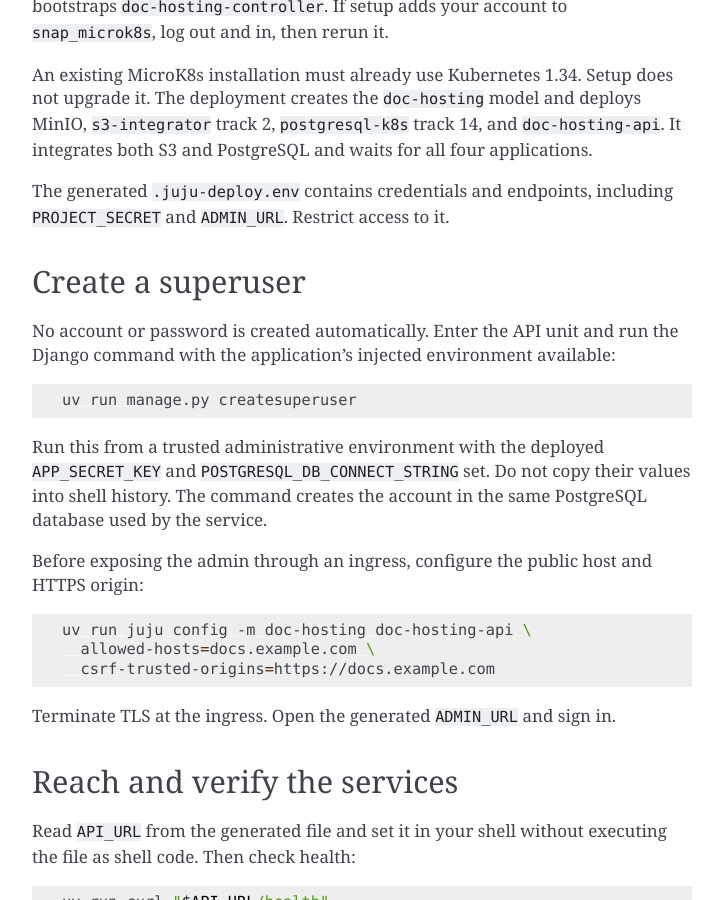
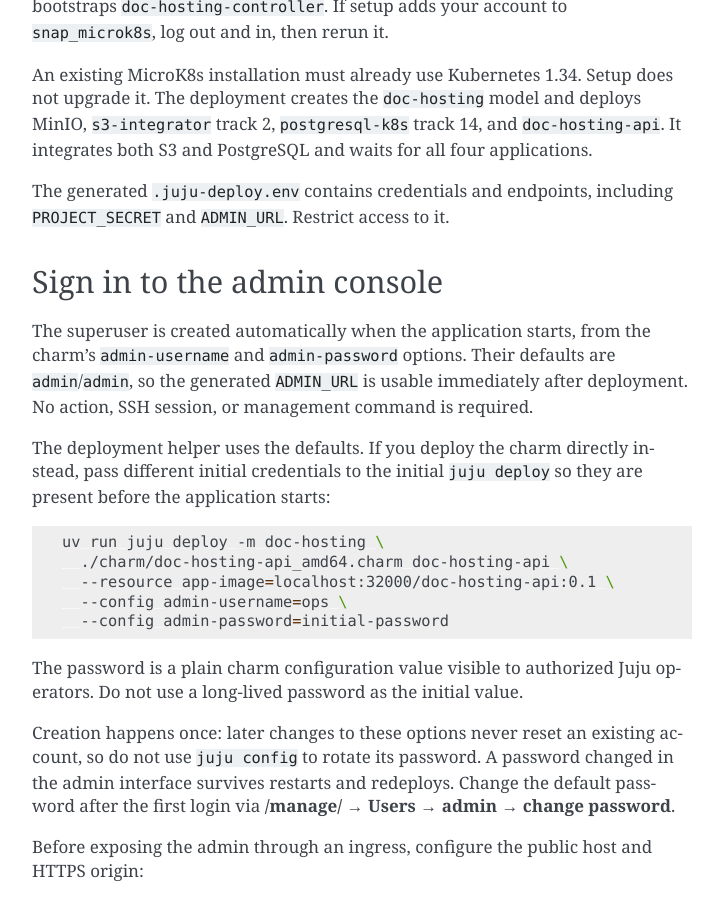
Before and after one commit to SecondSkoll/doc-hosting, a Sphinx documentation site: the page built from docs/how-to/deploy-the-poc-locally.rst, in a window 1280 px wide and 900 px high, scrolled down 717 px. Shown: the whole window, without its empty margins (388-1111 px from the left). Built offline with Sphinx 7.4.7, drawn with Linux system fonts in a browser that asks for light colours; some of the changed text lies outside the part shown.

Commit message:
feat: default Django superuser setup

```diff
--- a/docs/conf.py
+++ b/docs/conf.py
@@ -65,6 +65,7 @@ extensions = [
     "sphinx_last_updated_by_git",
     "sphinx.ext.intersphinx",
     "sphinx_sitemap",
+    "sphinxcontrib.mermaid"
 ]
 exclude_patterns = ["_build", "_dev", ".venv*"]
 rst_prolog = """
--- a/docs/how-to/deploy-the-poc-locally.rst
+++ b/docs/how-to/deploy-the-poc-locally.rst
@@ -1,8 +1,8 @@
 Deploy the proof of concept locally
 ===================================
 
-Deploy MinIO, PostgreSQL, and the API on local Juju/MicroK8s, create an admin
-account, publish this documentation, and verify it.
+Deploy MinIO, PostgreSQL, and the API on local Juju/MicroK8s, sign in to the
+auto-provisioned admin console, publish this documentation, and verify it.
 
 Prerequisites
 -------------
@@ -38,20 +38,34 @@ applications.
 The generated ``.juju-deploy.env`` contains credentials and endpoints,
 including ``PROJECT_SECRET`` and ``ADMIN_URL``. Restrict access to it.
 
-Create a superuser
-------------------
+Sign in to the admin console
+----------------------------
 
-No account or password is created automatically. Enter the API unit and run
-the Django command with the application's injected environment available:
+The superuser is created automatically when the application starts, from the
+charm's ``admin-username`` and ``admin-password`` options. Their defaults are
+``admin``/``admin``, so the generated ``ADMIN_URL`` is usable immediately
+after deployment. No action, SSH session, or management command is required.
+
+The deployment helper uses the defaults. If you deploy the charm directly
+instead, pass different initial credentials to the initial ``juju deploy`` so
+they are present before the application starts:
 
 .. code-block:: bash
 
-   uv run manage.py createsuperuser
+   uv run juju deploy -m doc-hosting \
+     ./charm/doc-hosting-api_amd64.charm doc-hosting-api \
+     --resource app-image=localhost:32000/doc-hosting-api:0.1 \
+     --config admin-username=ops \
+     --config admin-password=initial-password
 
-Run this from a trusted administrative environment with the deployed
-``APP_SECRET_KEY`` and ``POSTGRESQL_DB_CONNECT_STRING`` set. Do not copy their
-values into shell history. The command creates the account in the same
-PostgreSQL database used by the service.
+The password is a plain charm configuration value visible to authorized Juju
+operators. Do not use a long-lived password as the initial value.
+
+Creation happens once: later changes to these options never reset an existing
+account, so do not use ``juju config`` to rotate its password. A password
+changed in the admin interface survives restarts and redeploys. Change the
+default password after the first login via
+**/manage/ → Users → admin → change password**.
 
 Before exposing the admin through an ingress, configure the public host and
 HTTPS origin:
--- a/docs/how-to/run-tests.rst
+++ b/docs/how-to/run-tests.rst
@@ -43,5 +43,5 @@ charm, then checks publish and serve behavior. To reuse existing artifacts,
 set ``CHARM_FILE`` and ``APP_IMAGE`` in the environment before running it.
 
 The latest local review did not run this suite or the rock/charm builds because
-the sandbox lacked usable snapd/Juju. It ran 214 unit tests successfully; one
-PostgreSQL-only concurrency test was skipped under SQLite.
+the sandbox lacked usable snapd/Juju. It ran 273 unit tests successfully; one
+PostgreSQL-only concurrency test was skipped under SQLite (274 collected).
--- a/docs/requirements.txt
+++ b/docs/requirements.txt
@@ -28,6 +28,7 @@ sphinxcontrib-svg2pdfconverter[CairoSVG]~=2.1
 sphinx-last-updated-by-git~=0.3
 sphinx-sitemap~=2.9
 sphinx-llm~=0.4
+sphinxcontrib-mermaid
 
 # Vale dependencies
 rst2html
```
Also changed, not shown: README.md (+12 -4 lines), docs/reference/configuration.rst (+19 -0 lines), docs/reference/management.rst (+5 -2 lines), 9 other files.
